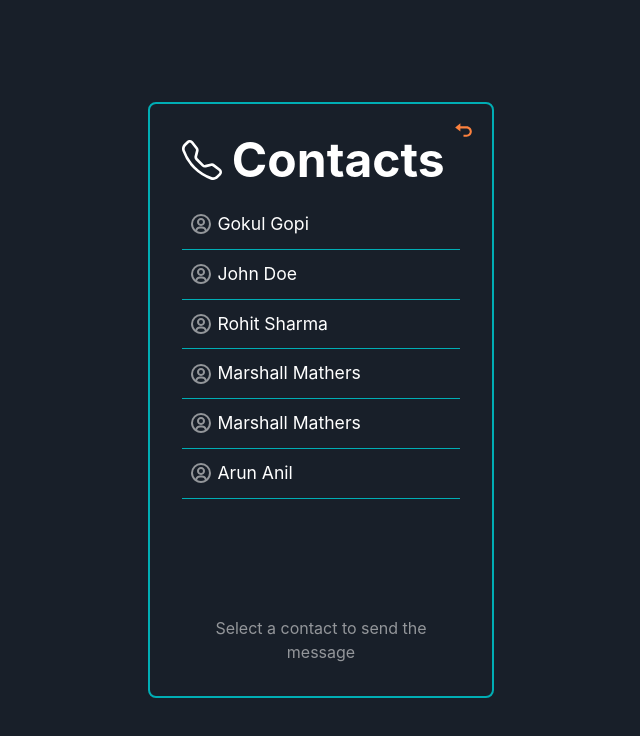
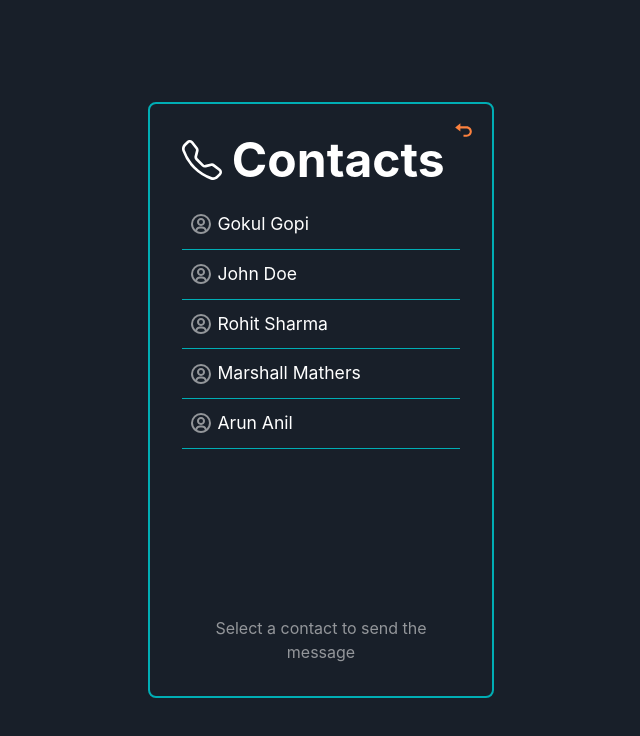
Before and after one commit to Gokul-Gopi/contacts-app, a Next.js app: page /contact in a window 1280 px wide. Shown: the top 736 px of the page, without its empty margins (319-959 px from the left). Built offline with nearby package versions, Linux system fonts and the light colour scheme.

Commit message:
fix: repeated user, added useful comments

```diff
--- a/src/mock-data/users.json
+++ b/src/mock-data/users.json
@@ -25,12 +25,6 @@
 			"mobile": "+919560374453"
 		},
 		{
-			"id":5,
-			"firstname": "Marshall",
-			"lastname": "Mathers",
-			"mobile": "+919560374454"
-		},
-		{
 			"id":6,
 			"firstname": "Arun",
 			"lastname": "Anil",
--- a/src/pages/compose.jsx
+++ b/src/pages/compose.jsx
@@ -29,6 +29,7 @@ const Compose = ({ otp }) => {
 
     try {
       setLoading(true);
+      //network call for sending the message
       const response = await axios.post(`${backend}/message`, {
         ...userDetails,
         ...data,
--- a/src/pages/message.jsx
+++ b/src/pages/message.jsx
@@ -21,6 +21,7 @@ const Message = () => {
   const [isLoading, setLoading] = useState(false);
   const router = useRouter();
 
+  //gets the messages sent, from DB
   const getMessage = async () => {
     setLoading(true);
     try {
```
